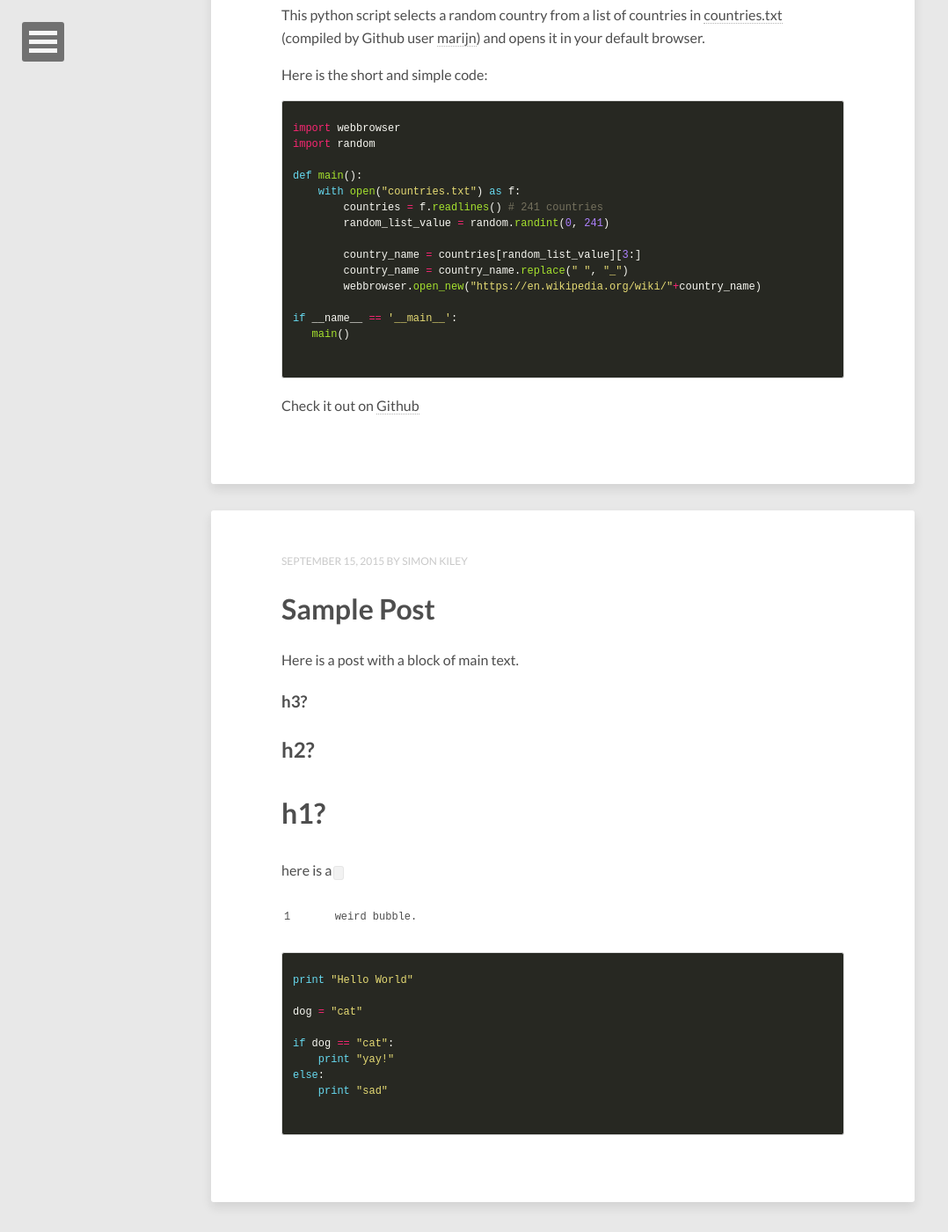
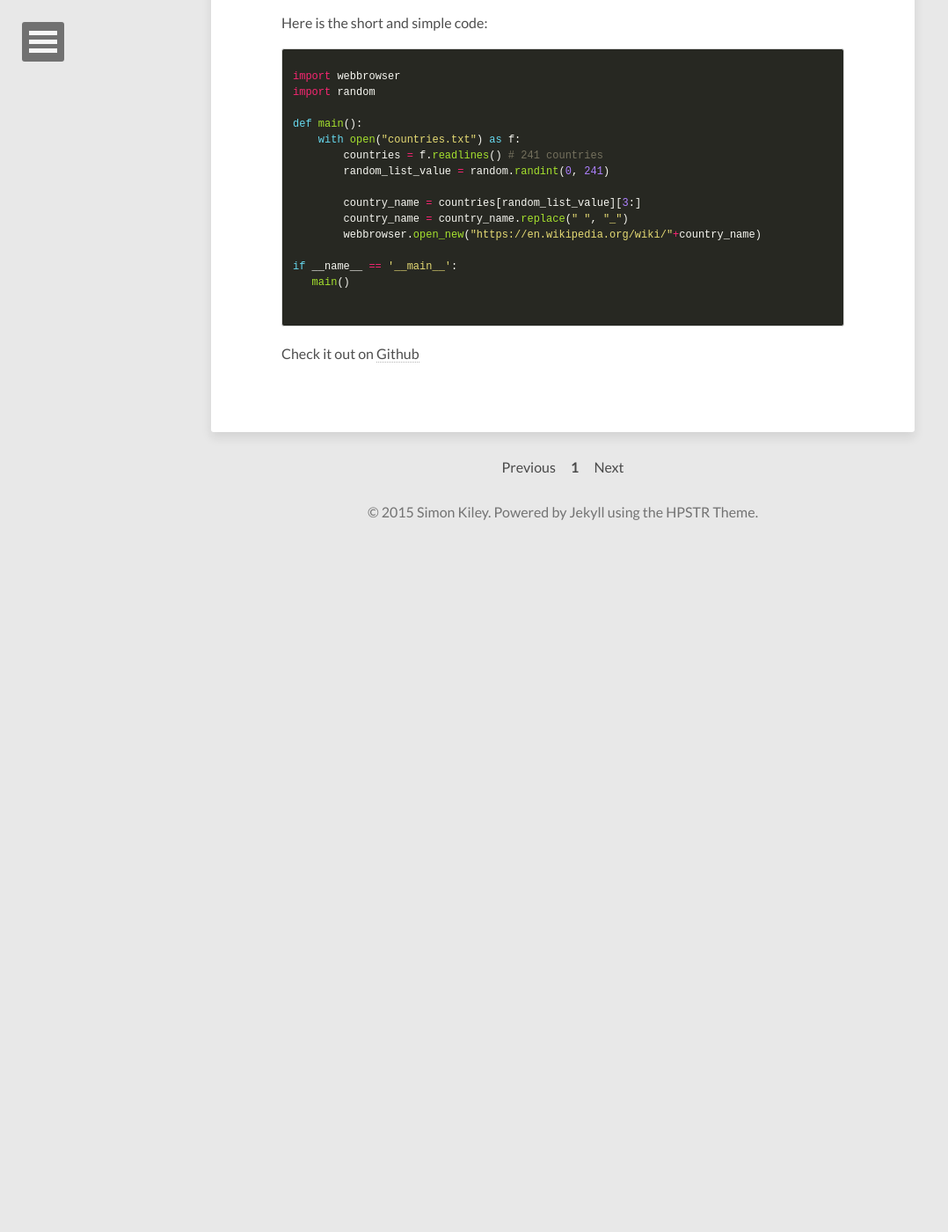
Before and after one commit to simonkiley/gh-pages, a Jekyll site: the page built from index.html, in a window 1280 px wide and 1400 px high, scrolled down 562 px. Shown: the whole window at 88% size, without its empty margins (0-1078 px from the left). Built offline with Jekyll 4.4.1, drawn with Linux system fonts in a browser that asks for light colours; nearby versions of some CDN libraries; the list of posts is cut into pages by our own code; after the commit the page ends 1185 px from its top, so only the background shows below that; some of the changed text lies outside the part shown.

Commit message:
updated post and removed sample

```diff
--- a/_posts/2015-09-15-sample-post.md
+++ /dev/null
@@ -1,33 +0,0 @@
----
-layout: post
-title: Sample Post
-description: "Demo post."
-modified: 2015-09-15
-tags: [sample post, other tag]
-image:
-  feature:
-  credit:
-  creditlink:
----
-
-Here is a post with a block of main text.
-
-### h3?
-
-## h2?
-
-# h1?
-
-here is a `weird bubble.`
-
-{% highlight python %}
-print "Hello World"
-
-dog = "cat"
-
-if dog == "cat":
-    print "yay!"
-else:
-    print "sad"
-
-{% endhighlight %}
```
Also changed, not shown: _posts/2015-09-27-random-wiki-pages.md (+1 -3 lines).
